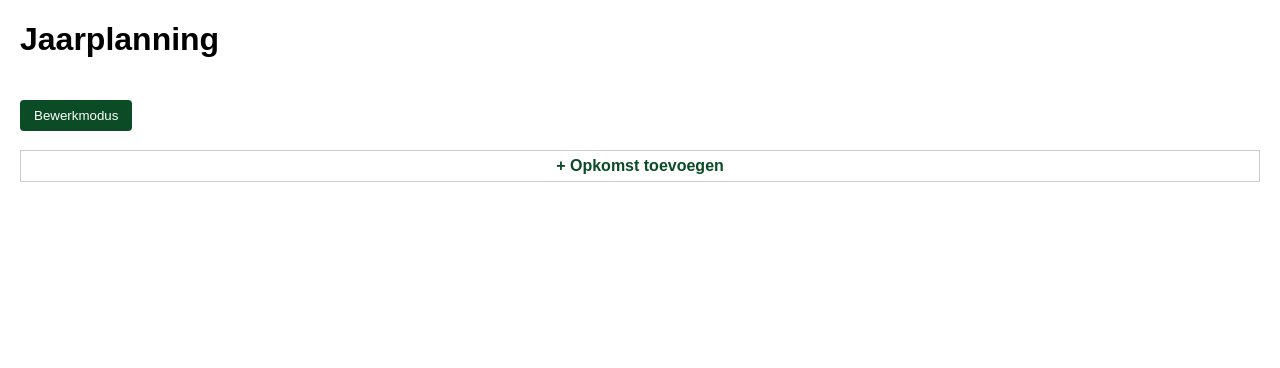
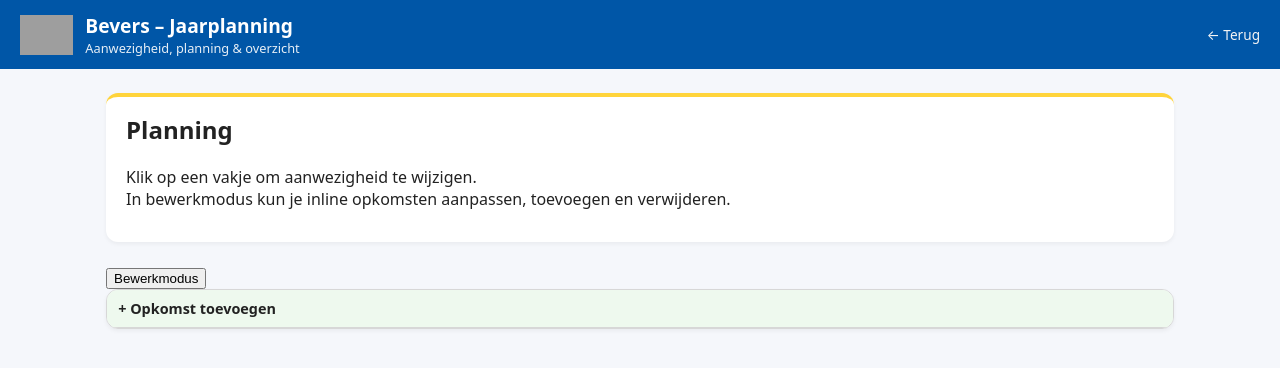
Before and after one commit to ThijmenMeesvg/Jaarplanning, a plain HTML site: page bevers.html in a window 1280 px wide. Drawn offline with Linux system fonts and the light colour scheme; no server answers; grey boxes are pictures that could not be loaded.

Commit message:
Update bevers.html

```diff
--- a/bevers.html
+++ b/bevers.html
@@ -2,88 +2,102 @@
 <html lang="nl">
 <head>
   <meta charset="UTF-8">
-  <title>Jaarplanning – Speltak</title>
-  <meta name="viewport" content="width=device-width, initial-scale=1.0">
+  <title>Bevers – Jaarplanning</title>
+  <meta name="viewport" content="width=device-width, initial-scale=1">
+
+  <!-- JOUW STYLE.CSS -->
+  <link rel="stylesheet" href="style.css">
 
   <style>
-    body { font-family: Arial, sans-serif; margin: 20px; }
-
-    table {
-      width: 100%;
-      border-collapse: collapse;
-      margin-top: 20px;
-    }
-    th, td {
-      border: 1px solid #ccc;
-      padding: 6px 8px;
-      text-align: center;
-      vertical-align: middle;
-    }
-
-    th {
-      background: #f2f2f2;
-      font-weight: 600;
-    }
+    /* Kleine aanvullingen op jouw eigen stylesheet */
 
     td.editable:hover {
       background: #fff6cc;
       cursor: text;
     }
 
-    .presence-cell { cursor: pointer; font-size: 18px; }
-    .presence-aanwezig { color: green; font-weight: bold; }
-    .presence-afwezig { color: red; font-weight: bold; }
+    .presence-cell {
+      cursor: pointer;
+      font-size: 17px;
+      font-weight: bold;
+    }
+    .presence-aanwezig { color: #0b4b26; }
+    .presence-afwezig { color: #c62828; }
 
-    .delete-btn { cursor:pointer; color:#c62828; font-weight:bold; }
+    .delete-btn {
+      cursor: pointer;
+      color: #c62828;
+      font-weight: bold;
+    }
 
     .add-row {
       text-align: left;
       padding: 10px;
       cursor: pointer;
       font-weight: bold;
-      color: #0b4b26;
+      background: #eef9ee;
     }
-    .add-row:hover {
-      background: #e6ffe6;
-    }
+    .add-row:hover { background: #ddf2dd; }
 
-    #editButton {
-      margin-top: 20px;
-      padding: 8px 14px;
-      background: #0b4b26;
-      color: white;
-      border: none;
-      border-radius: 4px;
-      cursor: pointer;
-    }
-    #editButton:hover {
-      filter: brightness(0.9);
-    }
-
-    .greyed { background:#eee !important; }
-    .next { background:#d9f7d9 !important; }
-    .bijzonder { background:#fff4bf !important; }
-    .kamp { background:#ffd9b5 !important; }
+    /* Rijkleuren voor opkomsten */
+    .row-grey { background: #e8e8e8 !important; }
+    .row-next { background: #d9f7d9 !important; }
+    .row-bijzonder { background: #fff4bf !important; }
+    .row-kamp { background: #ffd9b5 !important; }
   </style>
 </head>
 
 <body data-speltak="bevers">
-  <h1 id="title">Jaarplanning</h1>
 
-  <button id="editButton">Bewerkmodus</button>
+  <!-- TOPBALK -->
+  <header class="topbar">
+    <div class="topbar-left">
+      <img class="topbar-logo"
+           src="https://www.oliviervannoort.nl/images/logo-oliviervannoort-blauw-transparant.png"
+           alt="OVN logo">
+      <div class="topbar-title">
+        <h1>Bevers – Jaarplanning</h1>
+        <span>Aanwezigheid, planning & overzicht</span>
+      </div>
+    </div>
 
-  <table id="planningTable">
+    <a class="backlink" href="index.html">← Terug</a>
+  </header>
+
+
+  <!-- CONTAINER -->
+  <main class="container">
+
+    <section class="info-block">
+      <h2>Planning</h2>
+      <p>
+        Klik op een vakje om aanwezigheid te wijzigen.<br>
+        In bewerkmodus kun je inline opkomsten aanpassen, toevoegen en verwijderen.
+      </p>
+    </section>
+
+    <!-- BEWERKMODUS ---------------------------------->
+    <button id="editButton" class="edit-button">Bewerkmodus</button>
+
+
+    <!-- TABEL ---------------------------------------->
+    <div class="table-wrapper">
+      <table class="planning-table">
         <thead>
           <tr id="headerRowTop"></tr>
           <tr id="headerRowBottom"></tr>
         </thead>
         <tbody id="tableBody"></tbody>
+
         <tfoot>
           <tr class="add-row" id="addOpkomstRow">
             <td colspan="999">+ Opkomst toevoegen</td>
           </tr>
         </tfoot>
       </table>
+    </div>
+
+  </main>
 
   <script type="module" src="speltak.js"></script>
 </body>
```
Lines whose indentation alone changed are shown as unchanged.
